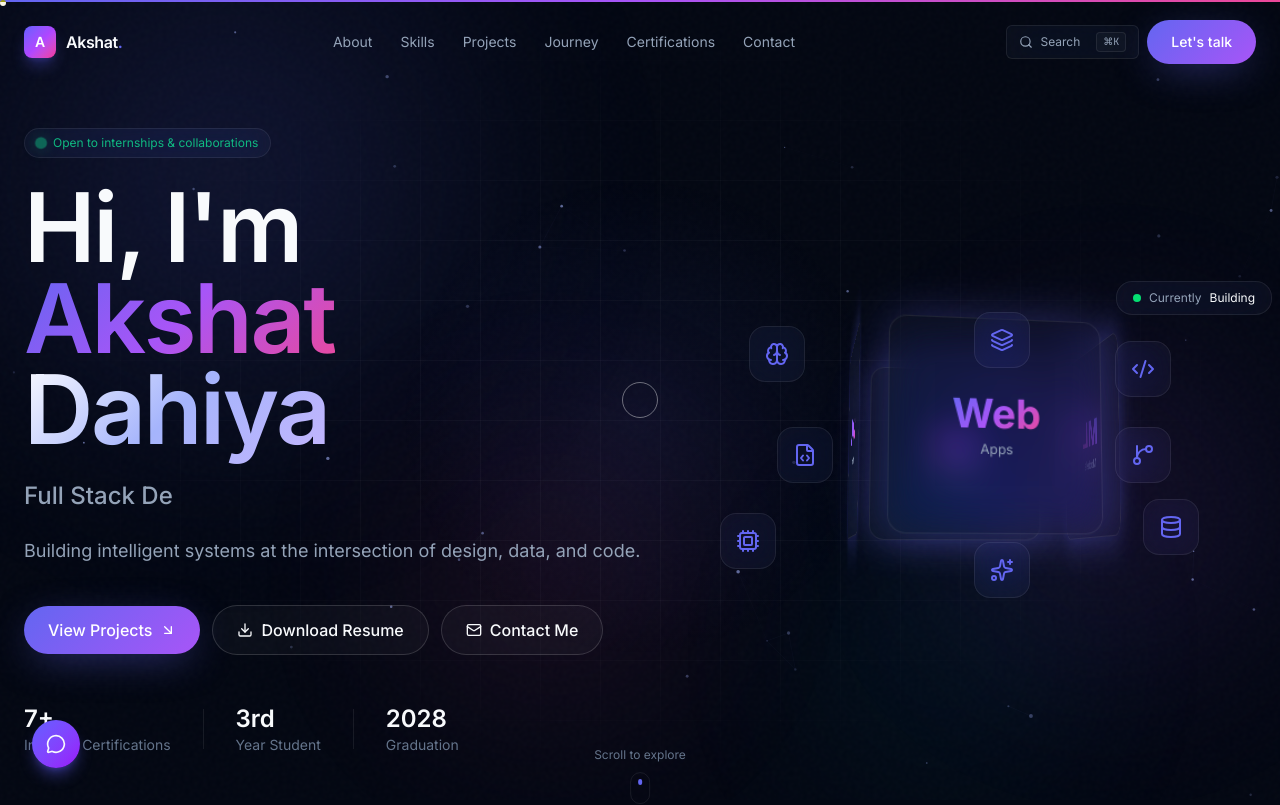
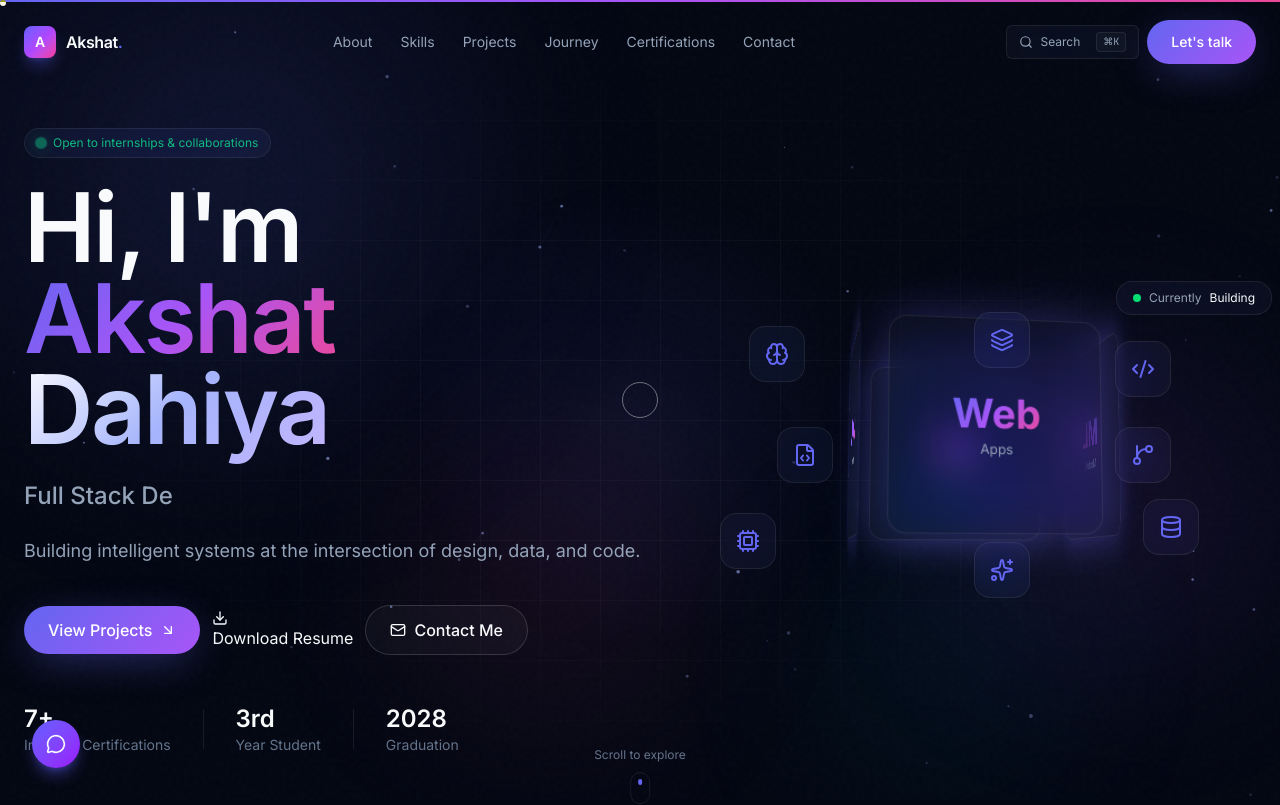
Before and after one commit to akshat-dahiya10/portfolio, a Next.js app: page / in a window 1280 px wide. Shown: the top 805 px of the page. Built offline with nearby package versions, Linux system fonts and the light colour scheme.

Commit message:
Update Hero.tsx

```diff
--- a/src/components/sections/Hero.tsx
+++ b/src/components/sections/Hero.tsx
@@ -190,11 +190,7 @@ export default function Hero() {
               View Projects
               <ArrowDownRight className="w-4 h-4" />
             </a>
-            <a
-  href="/Akshat_dahiya_resume.pdf"
-  download
-  className="btn-secondary flex items-center gap-2"
->
+          <a href="/Akshat_dahiya_resume.pdf" target="_blank">
   <Download className="w-4 h-4" />
   Download Resume
 </a>
```
